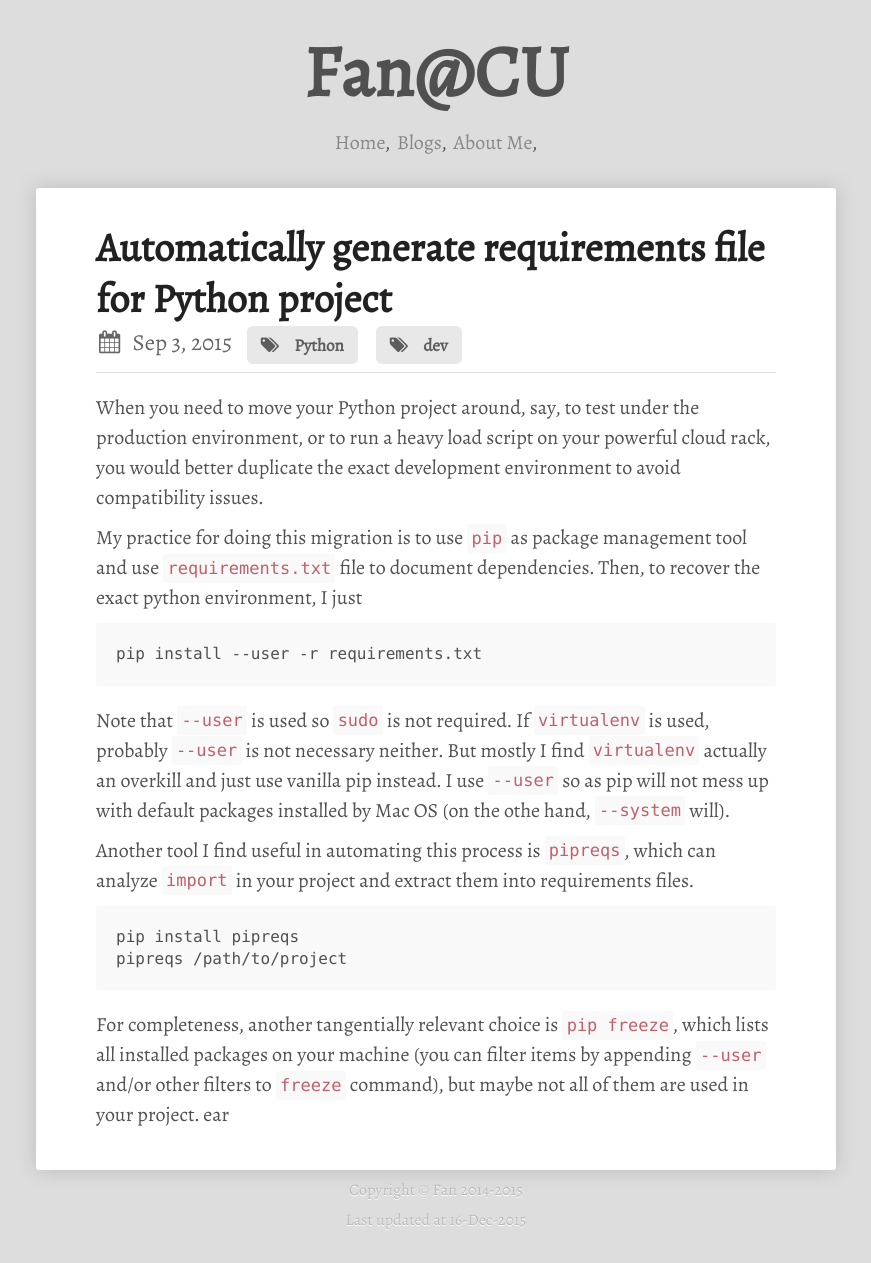
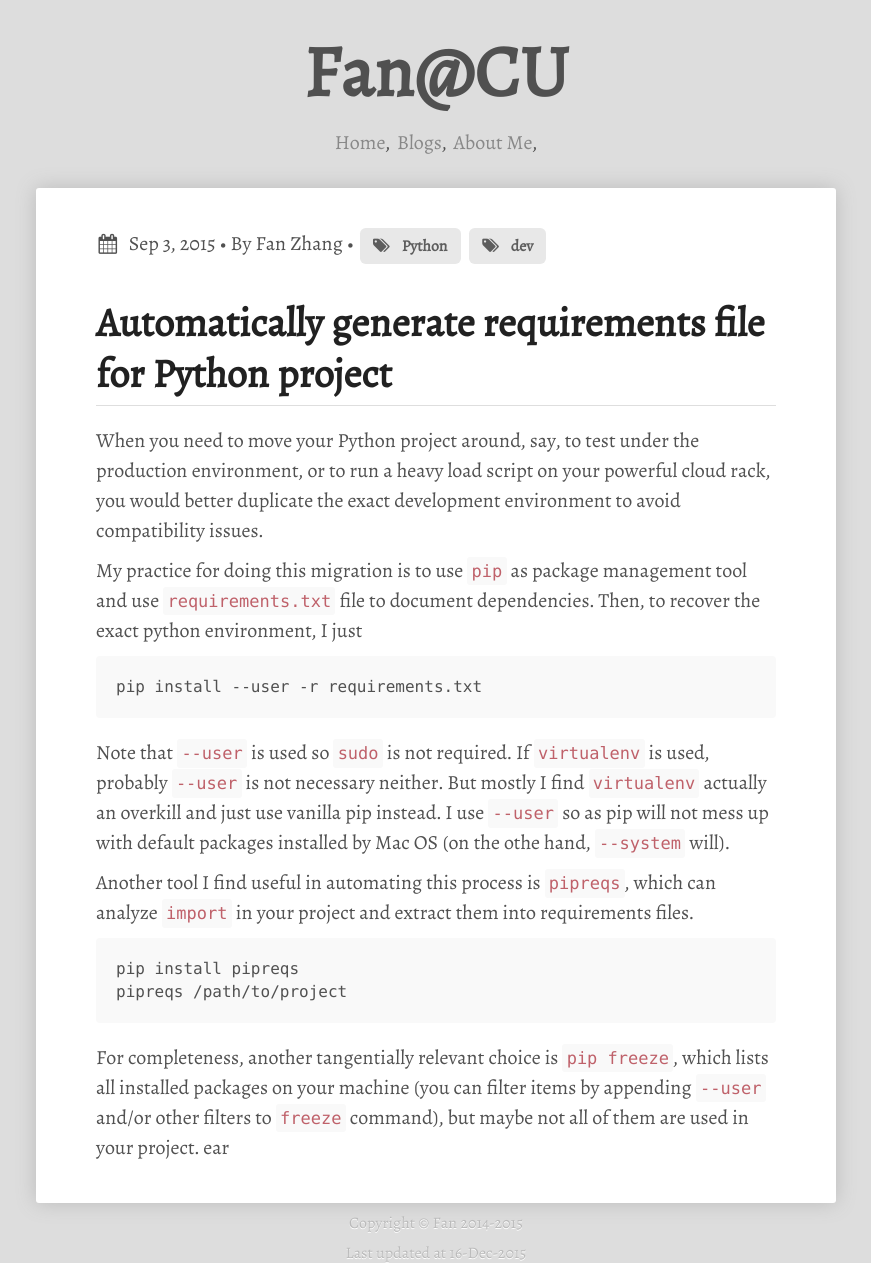
Before and after one commit to Jim8y/cs-page, a Jekyll site: the page built from _posts/2015-09-03-auto-requirements.md, in a window 1280 px wide. Shown: the whole page, without its empty margins (204-1075 px from the left). Built offline with Jekyll 4.4.1, drawn with Linux system fonts in a browser that asks for light colours; before the commit the page ends 1230 px from its top, so only the background shows below that.

Commit message:
better header

```diff
--- a/_layouts/post.html
+++ b/_layouts/post.html
@@ -2,19 +2,20 @@
 layout: default
 ---
 
-<article class="post" itemscope itemtype="http://schema.org/BlogPosting">
+<p>
+  <span><i class="calendar icon"></i></span>
+  <time>{{ page.date | date: "%b %-d, %Y" }}</time>
+  • By
+  {% if page.author %}  <span>{{ page.author }}</span>
+  {% else %} Fan Zhang
+  {% endif %}
 
-  <h1 class="ui dividing header">{{ page.title }}
-    <p class="sub header">
-      <i class="calendar icon"></i>
-      <time>{{ page.date | date: "%b %-d, %Y" }}</time>{% if page.author %} •
-      <span>{{ page.author }}</span>{% endif %} {% for tag in page.tags %}
-      <span class="ui label">
-        <i class="tags icon"></i>{{ tag }}
-      </span>
-      {% endfor %}
-    </p>
-  </h1>
+  {% if page.tags %} •
+    {% for tag in page.tags %}
+      <span class="ui small label"><i class="tags icon"></i>{{ tag }}</span>
+    {% endfor %}
+  {% endif %}
+</p>
+<h1 class="ui dividing header">{{ page.title }}</h1>
 
-  {{ content }}
-</article>
+{{ content }}
```
